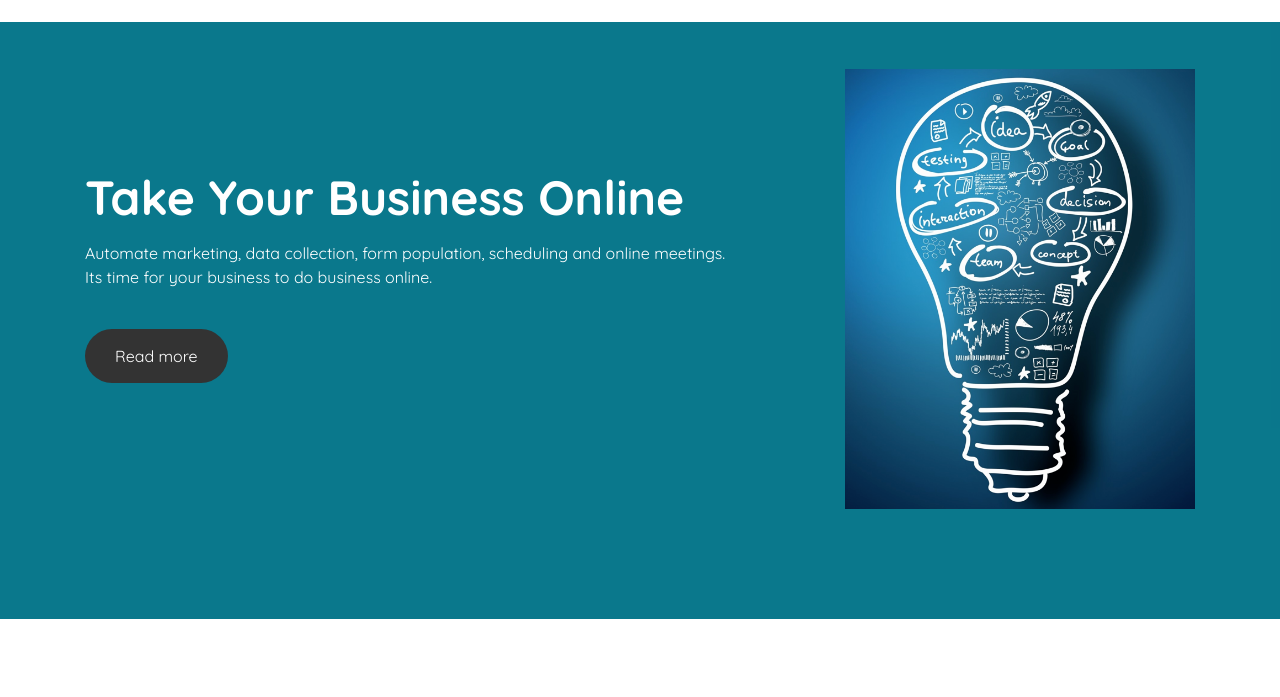
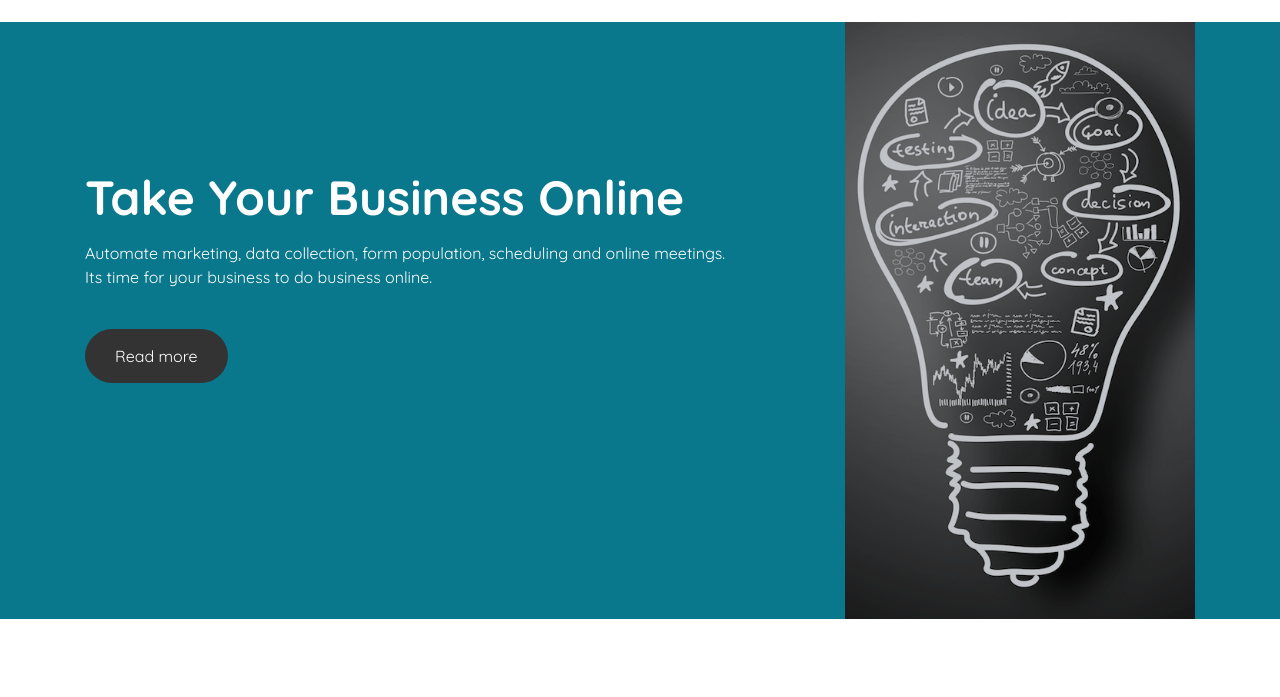
Before and after one commit to iibcgithub/ofas, a plain HTML site: page index.html in a window 1280 px wide. Shown: the part 81-778 px from the top of the page. Drawn offline with Linux system fonts and the light colour scheme; some packages are replaced by stand-ins of ours; a script that the page names is missing.

Commit message:
Change home banner's pic again

```diff
--- a/assets/css/custom.css
+++ b/assets/css/custom.css
@@ -30,3 +30,6 @@
 .pricing-plan{
   background:#fff;
   }
+  .hero-text-img{
+    padding-top: 87px;
+  }
--- a/index.html
+++ b/index.html
@@ -68,7 +68,7 @@
 				  </div><!--- END COL -->
 				  <div class="col-lg-4 col-sm-12 col-xs-12 text-center">
 					<div class="hero-text-img">
-						<img src="assets/img/data-collection-2.png" class="img-fluid" alt="" />
+						<img src="assets/img/bulb-achtergrond.png" class="img-fluid" alt="" />
 					</div>
 				  </div><!--- END COL -->
 				</div><!--- END ROW -->
```
Also changed, not shown: assets/img/bulb-achtergrond.png (added).
